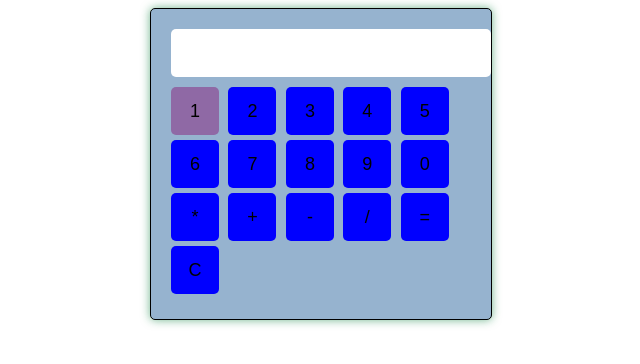
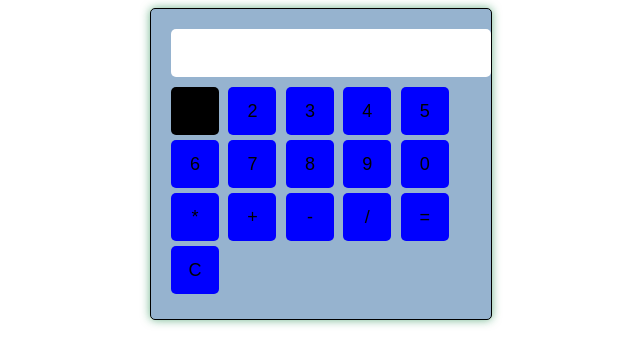
Before and after one commit to DediRpl1/kalkulator-dedi, a plain HTML site: page index.html in a window 1280 px wide. In both pictures the pointer is over the button 514 px from the left and 111 px from the top of the page. Shown: the whole page, without its empty margins (319-959 px from the left). Drawn offline with Linux system fonts and the light colour scheme.

Commit message:
Update index.html

```diff
--- a/index.html
+++ b/index.html
@@ -38,7 +38,7 @@
             cursor: pointer;
         }
         .calculator button:hover {
-            background-color: #8f69a5;
+            background-color: #000000;
         }
     </style>
 </head>
```
